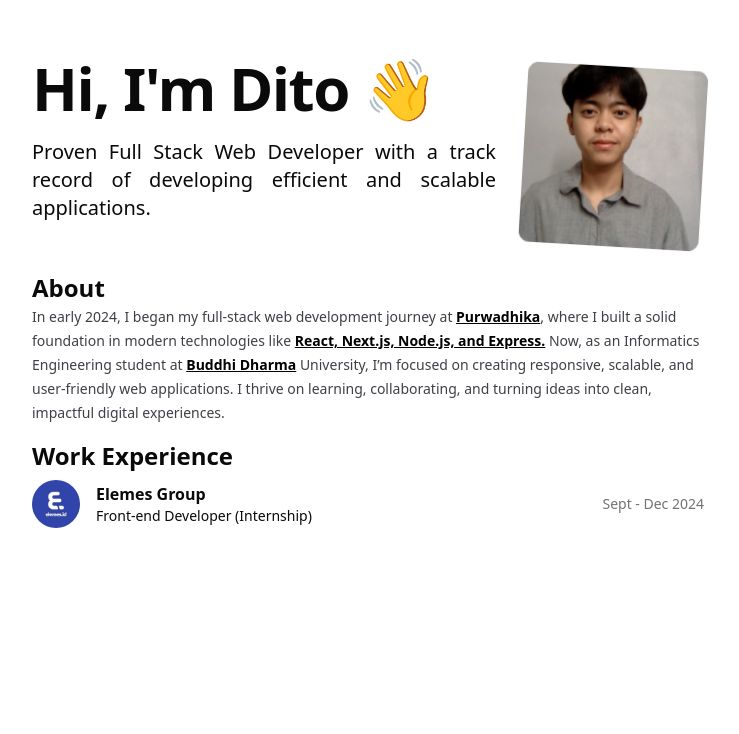
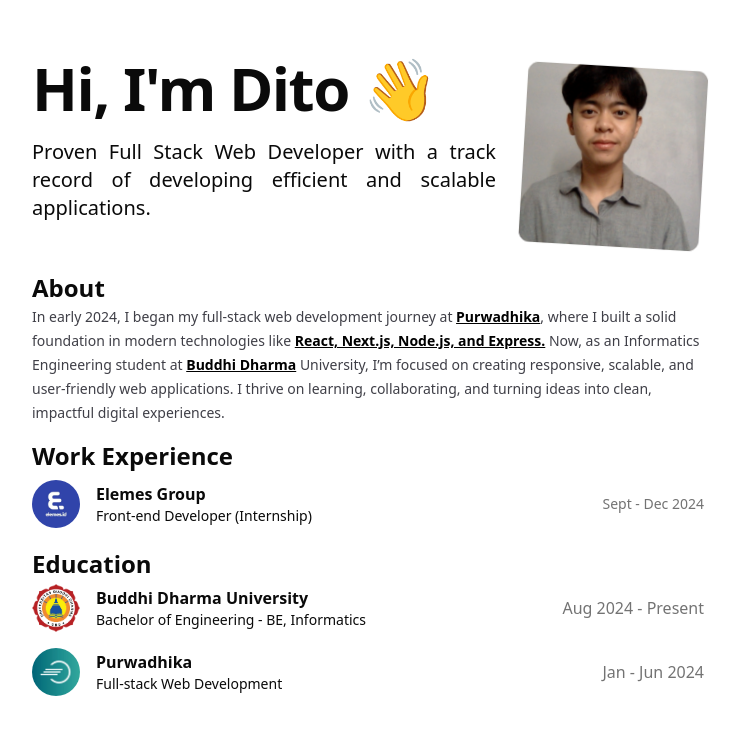
Before and after one commit to ditonatael/dito-portfolio, a Next.js app: page / in a window 1280 px wide. Shown: the top 734 px of the page, without its empty margins (272-1011 px from the left). Built offline with nearby package versions, Linux system fonts and the light colour scheme.

Commit message:
feat: Education Section

```diff
--- a/src/app/page.tsx
+++ b/src/app/page.tsx
@@ -3,6 +3,7 @@
 import Hero from "../components/Hero";
 import About from "~/components/About";
 import WorkExperience from "~/components/WorkExperience";
+import Education from "~/components/Education";
 
 export default function Home() {
   const [isLoaded, setIsLoaded] = useState(false);
@@ -18,6 +19,7 @@
         <Hero />
         <About />
         <WorkExperience />
+        <Education />
       </div>
     </div>
   );
--- /dev/null
+++ b/src/components/Education/index.tsx
@@ -0,0 +1,56 @@
+import { ChevronDownIcon } from "lucide-react";
+import Image from "next/image";
+
+export default function Education() {
+  const educationData = [
+    {
+      univ: "Buddhi Dharma University",
+      studyField: "Bachelor of Engineering - BE, Informatics",
+      logo: "/assets/education/buddhi-dharma-logo.webp",
+      date: "Aug 2024 - Present",
+    },
+    {
+      univ: "Purwadhika",
+      studyField: "Full-stack Web Development",
+      logo: "/assets/education/purwadhika-logo.webp",
+      date: "Jan - Jun 2024",
+    },
+  ];
+  return (
+    <div>
+      <h2 className="text-2xl font-bold">Education</h2>
+      <div className="flex flex-col gap-4 mt-1">
+        {educationData.map((item, index) => {
+          return (
+            <div
+              key={index}
+              className="flex justify-between items-center w-full group"
+            >
+              <div className="flex items-center gap-4">
+                <div className="size-12 relative">
+                  <Image
+                    src={item.logo}
+                    alt="Education Logo"
+                    fill
+                    loading="lazy"
+                    quality={100}
+                    className="rounded-full"
+                    sizes="full"
+                  />
+                </div>
+                <div className="flex flex-col">
+                  <h3 className="font-semibold text-base inline-flex items-center">
+                    {item.univ}
+                    <ChevronDownIcon className="size-4 transform transition-all duration-300 -rotate-90 -translate-x-0.5 opacity-0 group-hover:translate-x-0.5 group-hover:opacity-100 group-data-[state=open]:rotate-0" />
+                  </h3>
+                  <span className="font-light text-sm">{item.studyField}</span>
+                </div>
+              </div>
+              <div className="text-muted-foreground">{item.date}</div>
+            </div>
+          );
+        })}
+      </div>
+    </div>
+  );
+}
```
Also changed, not shown: public/assets/education/buddhi-dharma-logo.webp (added), public/assets/education/purwadhika-logo.webp (added).
